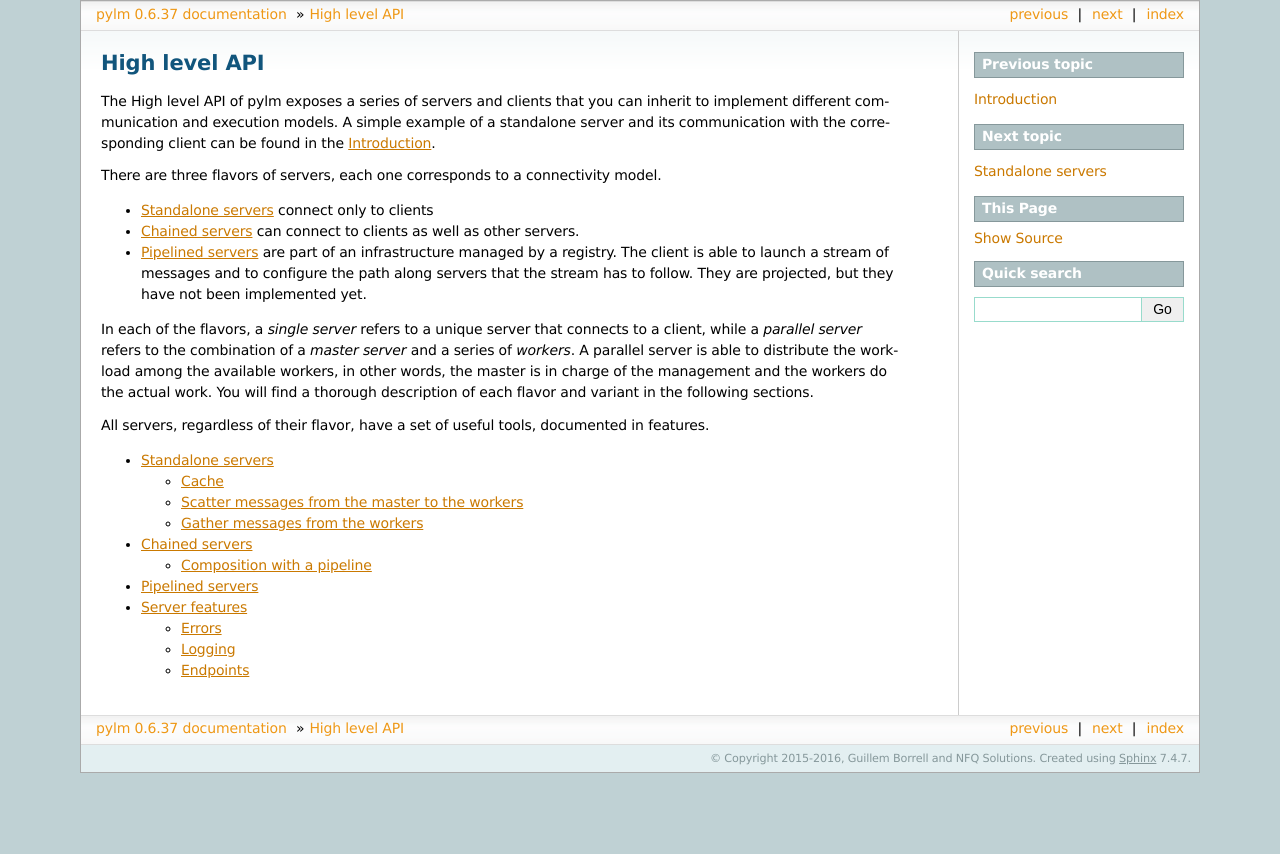
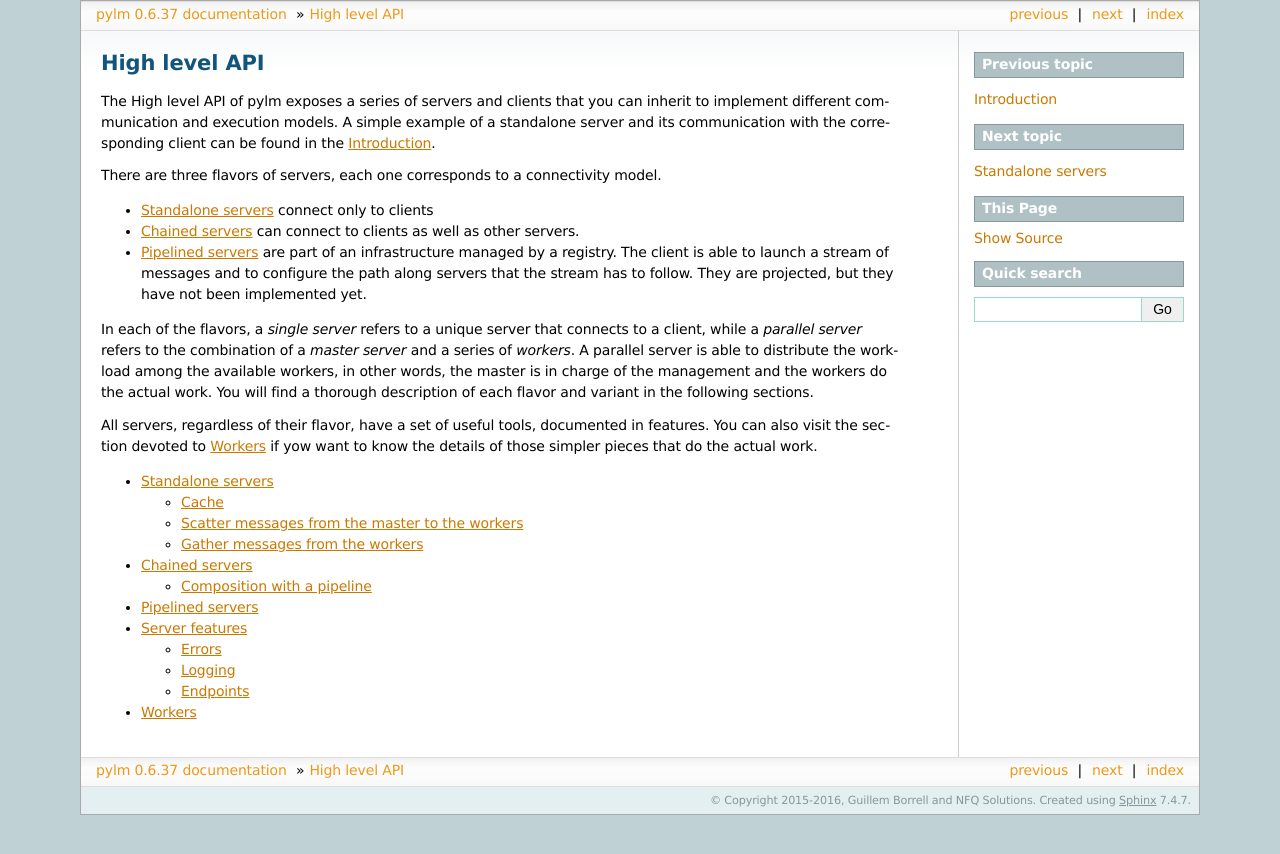
Before and after one commit to nfqsolutions/pylm, a Sphinx documentation site: the page built from docs/source/high-level.rst, in a window 1280 px wide. Shown: the top 854 px of the page. Built offline with Sphinx 7.4.7, drawn with Linux system fonts in a browser that asks for light colours.

```diff
--- a/docs/source/beyond.rst
+++ b/docs/source/beyond.rst
@@ -6,7 +6,5 @@ not Python, but you don't want to wait for a different PALM implementation to
 exist. It's probable that you only need a worker, which is the simplest piece
 among the whole PALM ecosystem.
 
-Building a worker in C++
-------------------------
-
-TBD
+A Simple worker in C++
+----------------------
--- a/docs/source/high-level.rst
+++ b/docs/source/high-level.rst
@@ -22,7 +22,8 @@ refers to the combination of a *master server* and a series of *workers*. A para
 distribute the workload among the available workers, in other words, the master is in charge of the management and the
 workers do the actual work. You will find a thorough description of each flavor and variant in the following sections.
 
-All servers, regardless of their flavor, have a set of useful tools, documented in :ref:`features`.
+All servers, regardless of their flavor, have a set of useful tools, documented in :ref:`features`. You can also visit
+the section devoted to :ref:`workers` if yow want to know the details of those simpler pieces that do the actual work.
 
 .. toctree::
     :maxdepth: 2
@@ -31,3 +32,4 @@ All servers, regardless of their flavor, have a set of useful tools, documented
     chained
     pipelined
     features
+    workers
```
Also changed, not shown: docs/source/workers.rst (added, +7 -0 lines).
